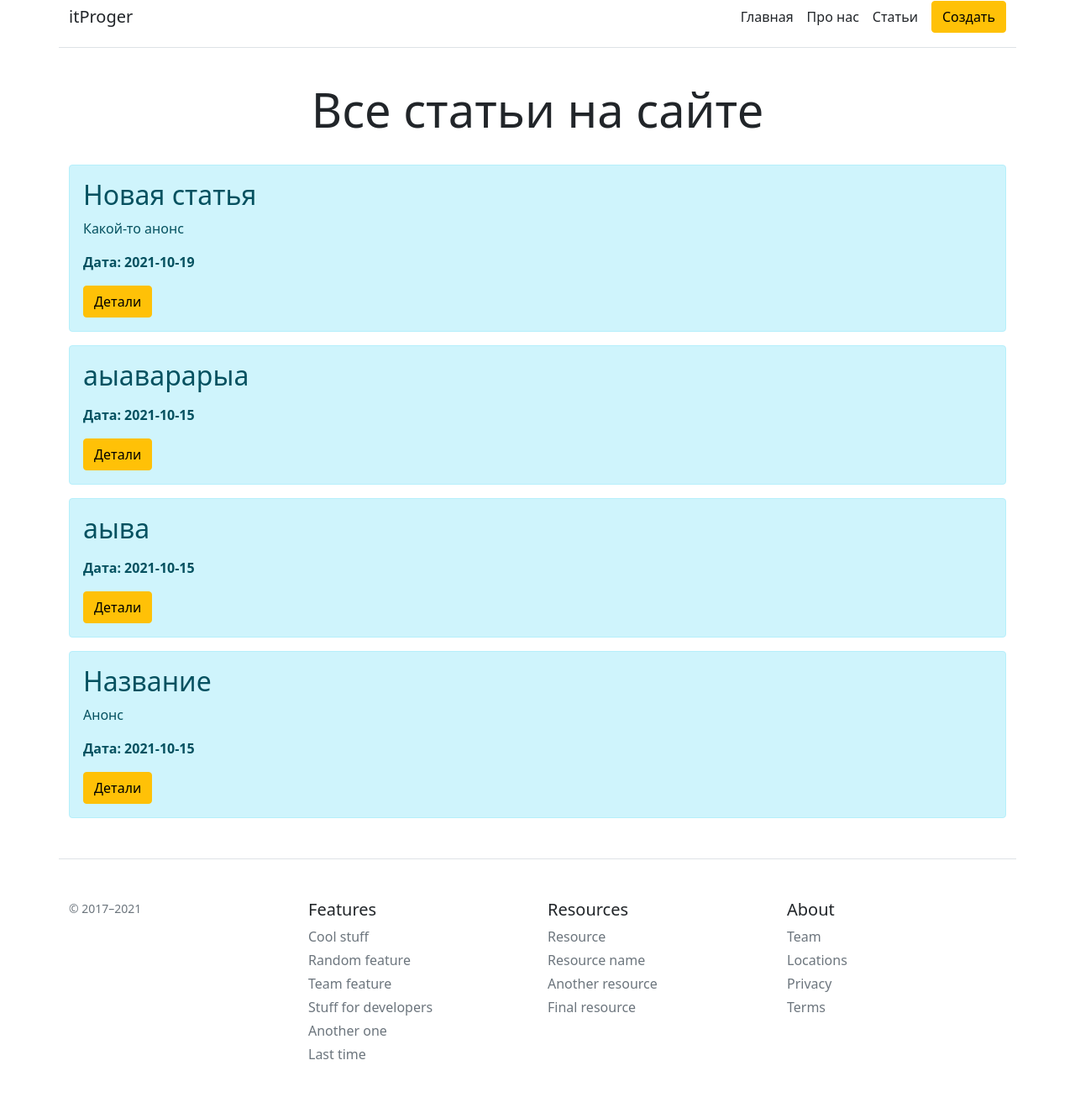
After one commit to Amaltiirtare/blog, a Flask app: page /posts in a window 1280 px wide. The commit adds this page. Shown: the whole page at 84% size. Run offline with Flask 2, Linux system fonts and the light colour scheme; data comes from the database, SQL or seed files in the repository; both versions use the stored data as it was after the commit.

Commit message:
Displaying posts

```diff
--- a/app.py
+++ b/app.py
@@ -35,9 +35,23 @@ def about():
     return render_template("about.html")
 
 
+@app.route('/posts')
+def posts():
+    articles = Article.query.order_by(Article.date.desc()).all()
+    # query - метод, позволяет обратиться через опред. модель к БД
+    # desc - функция сортировки в порядке убывания
+    return render_template("posts.html", articles=articles)
+
+
+@app.route('/posts/<int:id>')
+def post_detail(id):
+    article = Article.query.get(id)
+    return render_template("posts_detail.html", article=article)
+
+
 @app.route('/create-article', methods=['POST', 'GET'])   # Указатель, какие используются методы на странице
 def create_article():
-    if request.method == "POST":                        # Импортируем, т.к. используем
+    if request.method == "POST":                         # Импортируем, т.к. используем
         title = request.form['title']
         intro = request.form['intro']
         text = request.form['text']
@@ -47,7 +61,7 @@ def create_article():
         try:
             db.session.add(article)
             db.session.commit()
-            return redirect('/')
+            return redirect('/posts')
         except:
             return "При добавлении статьи произошла ошибка"
 
--- a/templates/base.html
+++ b/templates/base.html
@@ -19,6 +19,7 @@
       <nav class="d-inline-flex mt-2 mt-md-0 ms-md-auto">
         <a class="me-3 py-2 text-dark text-decoration-none" href="/">Главная</a>
         <a class="me-3 py-2 text-dark text-decoration-none" href="/about">Про нас</a>
+        <a class="me-3 py-2 text-dark text-decoration-none" href="/posts">Статьи</a>
       </nav>
         <a class="btn btn-warning" href="/create-article">Создать</a>
 
--- /dev/null
+++ b/templates/posts.html
@@ -0,0 +1,21 @@
+{% extends 'base.html' %}
+
+{% block title %}
+Все статьи на сайте
+{% endblock %}
+
+{% block body %}
+<div class="container">
+    <div class="pricing-header p-3 pb-md-4 mx-auto text-center">
+        <h1 class="display-4 fw-normal">Все статьи на сайте</h1>
+    </div>
+    {% for el in articles %}
+     <div class="alert alert-info">
+            <h2>{{ el.title }}</h2>
+            <p>{{ el.intro }}</p>
+            <p><b>Дата: {{ el.date.date() }}</b></p>
+            <a href="/posts/{{ el.id }}" class="btn btn-warning">Детали</a>
+     </div>
+    {% endfor %}
+</div>
+{% endblock %}
```
Also changed, not shown: templates/posts_detail.html (added, +19 -0 lines), blog.db.
